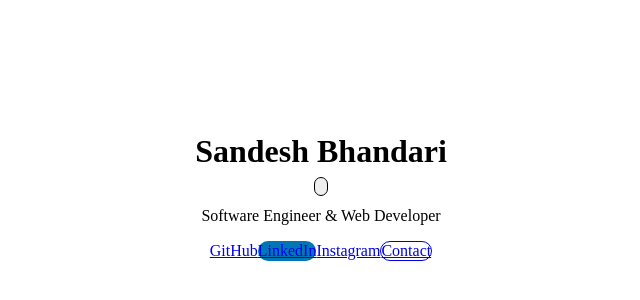
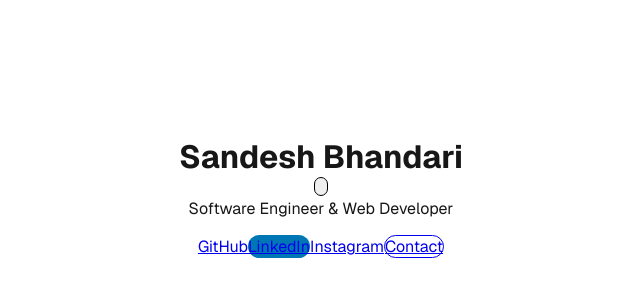
Before and after one commit to sandesh2wavy/nextjs-boilerplate, a Next.js app: page / in a window 1280 px wide. Shown: the part 222-522 px from the top of the page, without its empty margins (319-959 px from the left). Built offline with nearby package versions, Linux system fonts and the light colour scheme.

Commit message:
Fix layout and styling issues with improved theme handling

```diff
--- a/app/globals.css
+++ b/app/globals.css
@@ -3,20 +3,19 @@
 @tailwind utilities;
 
 :root {
-  --foreground-rgb: 0, 0, 0;
-  --background-rgb: 255, 255, 255;
+  --foreground: #171717;
+  --background: #ffffff;
 }
 
-@media (prefers-color-scheme: dark) {
-  :root {
-    --foreground-rgb: 255, 255, 255;
-    --background-rgb: 17, 24, 39;
-  }
+.dark {
+  --foreground: #ffffff;
+  --background: #111827;
 }
 
 body {
-  color: rgb(var(--foreground-rgb));
-  background: rgb(var(--background-rgb));
+  color: var(--foreground);
+  background: var(--background);
+  transition: background-color 0.3s ease, color 0.3s ease;
 }
 
 /* Prevent theme flash */
--- a/app/layout.tsx
+++ b/app/layout.tsx
@@ -1,15 +1,9 @@
 import type { Metadata } from "next";
-import { Geist, Geist_Mono } from "next/font/google";
+import { Geist } from "next/font/google";
 import { ThemeProvider } from "next-themes";
 import "./globals.css";
 
-const geistSans = Geist({
-  variable: "--font-geist-sans",
-  subsets: ["latin"],
-});
-
-const geistMono = Geist_Mono({
-  variable: "--font-geist-mono",
+const geist = Geist({
   subsets: ["latin"],
 });
 
@@ -52,7 +46,7 @@ export default function RootLayout({
           }}
         />
       </head>
-      <body className={`${geistSans.variable} ${geistMono.variable} antialiased bg-white dark:bg-gray-900 transition-colors duration-300`}>
+      <body className={geist.className}>
         <ThemeProvider
           attribute="class"
           defaultTheme="system"
--- a/app/page.tsx
+++ b/app/page.tsx
@@ -15,14 +15,14 @@ export default function Home() {
   // Show a blank page until mounted to prevent hydration mismatch
   if (!mounted) {
     return (
-      <div className="min-h-screen flex flex-col items-center justify-center p-8 bg-white dark:bg-gray-900 relative transition-all duration-300">
+      <div className="min-h-screen flex flex-col items-center justify-center p-8">
         <div className="animate-pulse">Loading...</div>
       </div>
     );
   }
 
   return (
-    <div className="min-h-screen flex flex-col items-center justify-center p-8 bg-white dark:bg-gray-900 relative transition-all duration-300">
+    <div className="min-h-screen flex flex-col items-center justify-center p-8">
       <button
         onClick={() => setTheme(resolvedTheme === 'light' ? 'dark' : 'light')}
         className="fixed top-8 right-8 p-3 rounded-full bg-gray-100 dark:bg-gray-800 border border-gray-200 dark:border-gray-600 hover:bg-gray-200 dark:hover:bg-gray-700 transition-all duration-300 text-gray-800 dark:text-gray-200 focus:outline-none focus:ring-2 focus:ring-blue-500 shadow-lg"
@@ -38,14 +38,16 @@ export default function Home() {
           </svg>
         )}
       </button>
-      <main className="flex flex-col items-center gap-8 text-center">
-        <h1 className="text-6xl font-bold text-gray-900 dark:text-white transition-colors duration-300">
-          Sandesh Bhandari
-        </h1>
-        <p className="text-xl text-gray-600 dark:text-gray-300 max-w-2xl transition-colors duration-300">
-          Software Engineer & Web Developer
-        </p>
-        <div className="flex flex-wrap gap-4 mt-8 justify-center">
+      <main className="max-w-4xl mx-auto w-full">
+        <div className="text-center mb-12">
+          <h1 className="text-4xl md:text-6xl font-bold text-gray-900 dark:text-white mb-4">
+            Sandesh Bhandari
+          </h1>
+          <p className="text-lg md:text-xl text-gray-600 dark:text-gray-300">
+            Software Engineer & Web Developer
+          </p>
+        </div>
+        <div className="flex flex-wrap gap-4 justify-center">
           <a
             href="https://github.com/sandesh2wavy"
             target="_blank"
```
